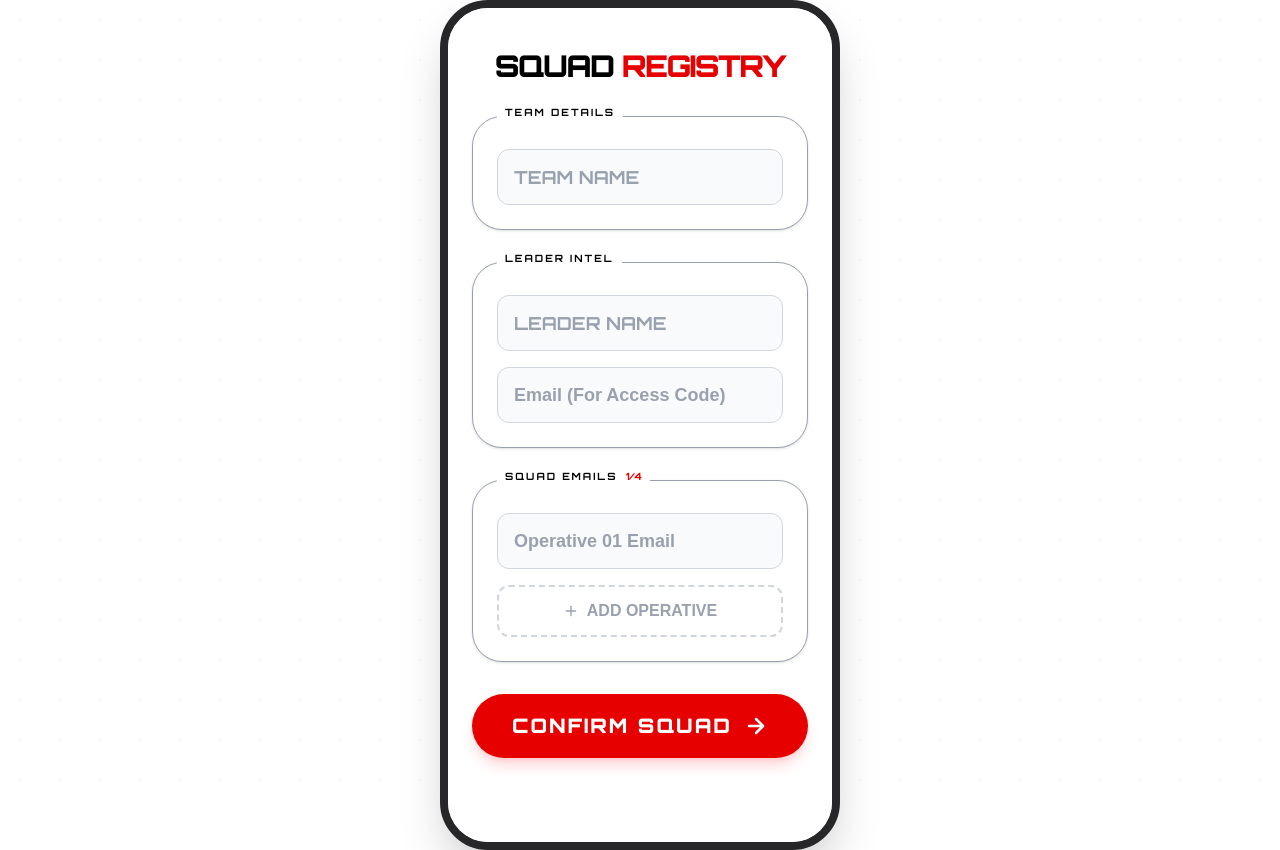
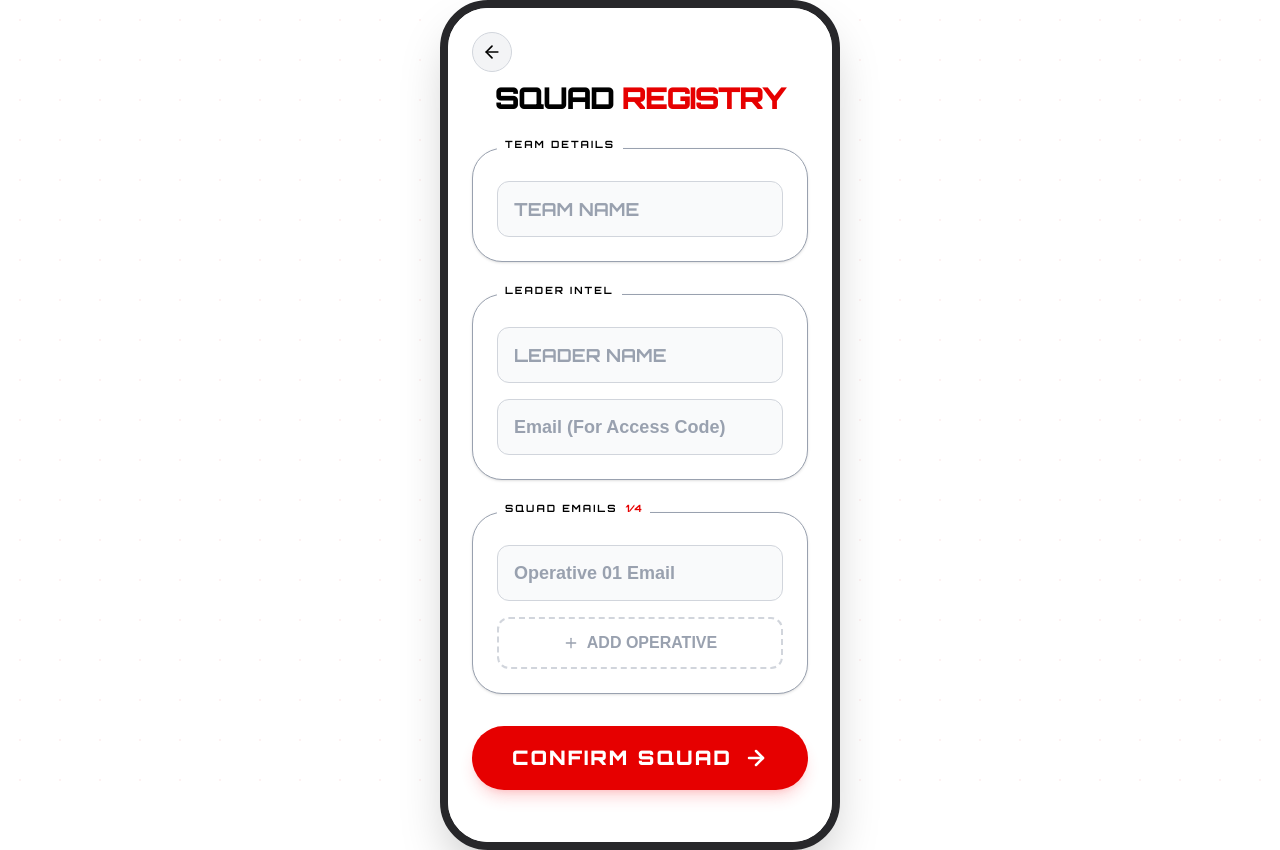
Before and after one commit to tedxcusat/Treasure-Hunt-Game-2025, a Next.js app: page /register in a window 1280 px wide. Built offline with nearby package versions, Linux system fonts and the light colour scheme; a web font is replaced by a local one.

Commit message:
UI: Add Back button to Register & Styled Register Button on Home

```diff
--- a/src/app/page.tsx
+++ b/src/app/page.tsx
@@ -156,9 +156,14 @@ export default function Home() {
             )}
           </button>
 
-          <p className="text-base font-clash text-black">
-            Don't have a squad? <button onClick={() => router.push('/register')} className="text-mission-red font-semibold hover:underline">Register here</button>
-          </p>
+          <div className="pt-4">
+            <button
+              onClick={() => router.push('/register')}
+              className="w-full h-14 border-2 border-gray-300 rounded-full font-clash text-lg font-bold uppercase text-gray-500 hover:border-mission-red hover:text-mission-red transition-all active:scale-95"
+            >
+              REGISTER NEW SQUAD
+            </button>
+          </div>
         </div>
 
       </div>
--- a/src/app/register/page.tsx
+++ b/src/app/register/page.tsx
@@ -2,7 +2,7 @@
 
 import { useState } from 'react';
 import { useRouter } from 'next/navigation';
-import { ArrowRight, Plus, Trash2 } from 'lucide-react';
+import { ArrowRight, Plus, Trash2, ArrowLeft } from 'lucide-react';
 
 export default function Register() {
     const router = useRouter();
@@ -85,10 +85,18 @@ export default function Register() {
     };
 
     return (
-        <div className="min-h-screen bg-white text-black p-6 font-clash flex flex-col items-center overflow-y-auto">
+        <div className="min-h-screen bg-white text-black p-6 font-clash flex flex-col items-center overflow-y-auto relative">
+
+            {/* Back Button */}
+            <button
+                onClick={() => router.push('/')}
+                className="absolute top-6 left-6 w-10 h-10 bg-gray-100 rounded-full flex items-center justify-center border border-gray-300 hover:bg-mission-red hover:text-white hover:border-mission-red transition-colors active:scale-95"
+            >
+                <ArrowLeft className="w-5 h-5" />
+            </button>
 
             {/* Header */}
-            <h1 className="text-3xl font-black font-orbitron text-center mb-8 mt-4 tracking-tighter">
+            <h1 className="text-3xl font-black font-orbitron text-center mb-8 mt-12 tracking-tighter">
                 <span className="text-black">SQUAD</span> <span className="text-mission-red">REGISTRY</span>
             </h1>
 
```
